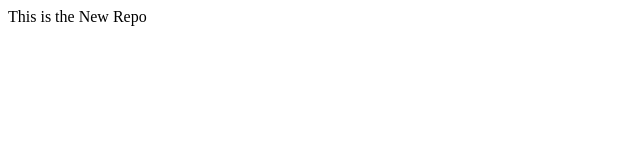
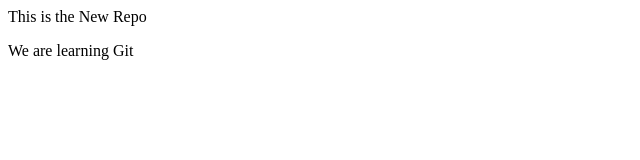
Before and after one commit to LeharNimodiya/LocalRespsitory, a plain HTML site: page index.html in a window 1280 px wide. Shown: the whole page, without its empty margins (0-640 px from the left). Drawn offline with Linux system fonts and the light colour scheme.

Commit message:
do changes in branch

```diff
--- a/index.html
+++ b/index.html
@@ -1 +1,2 @@
 <p>This is the New Repo</p>
+<p>We are learning Git</p>
```
